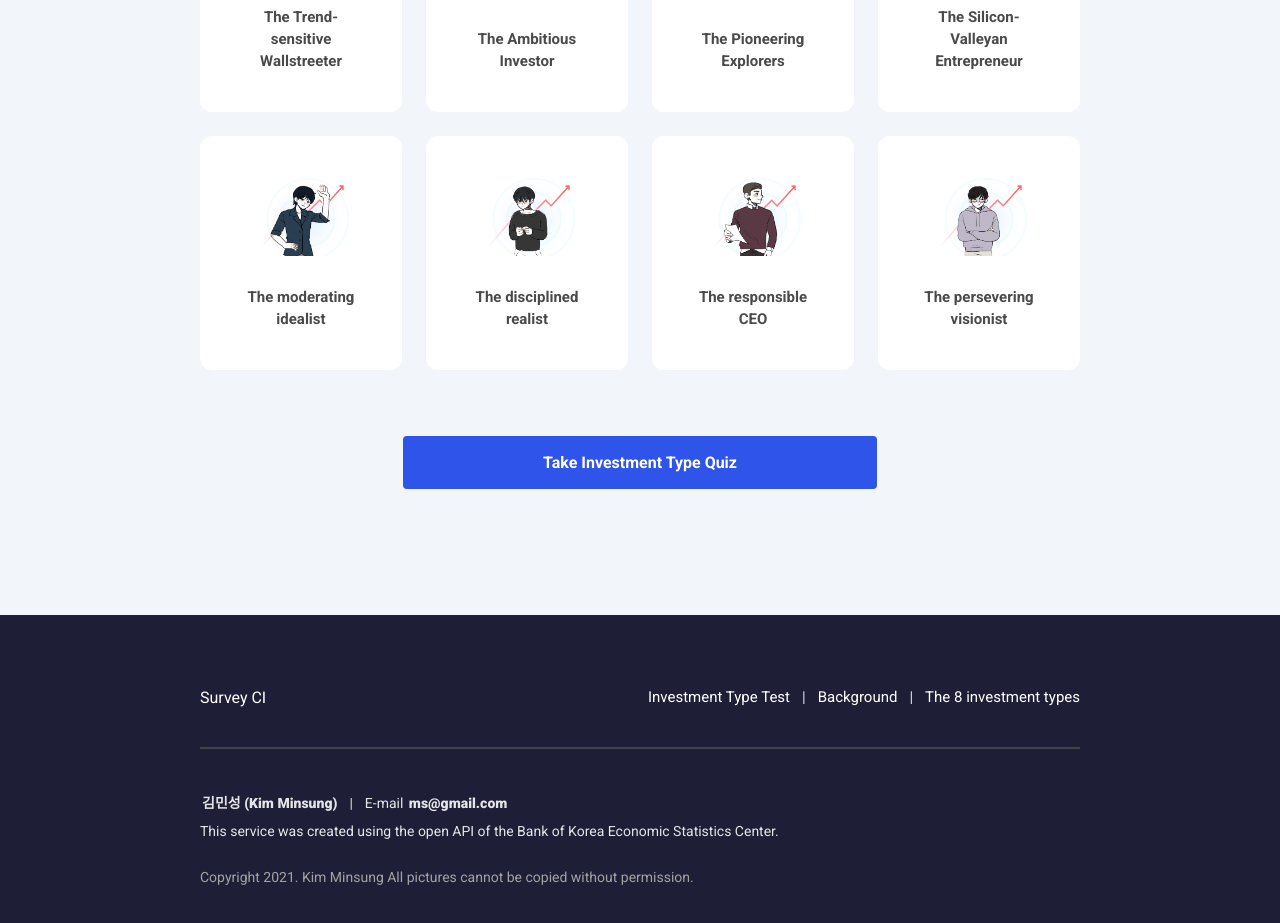
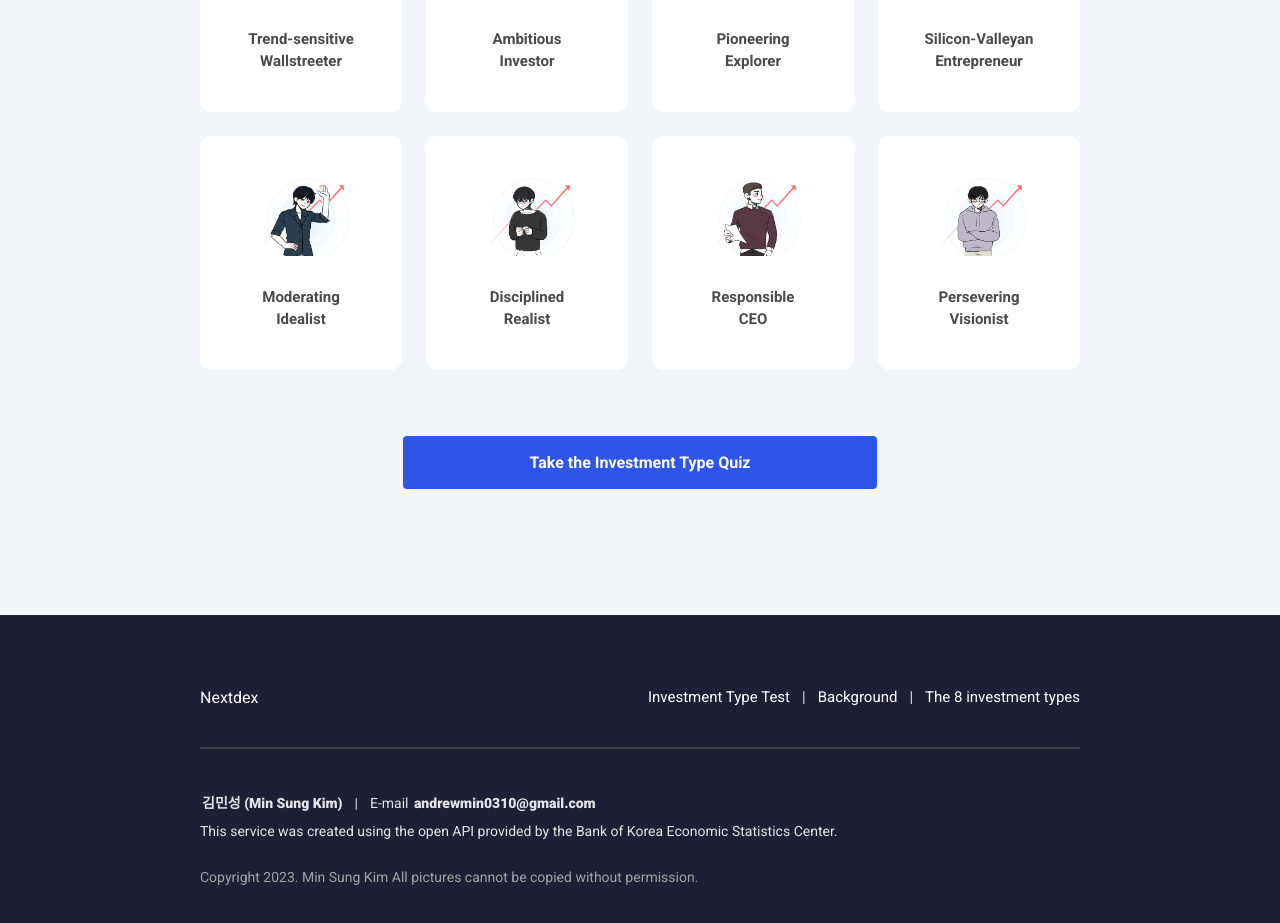
Before and after one commit to sanapark2023/BOLD_01_MS_new, a React (Create React App) app in the folder client/: page /types in a window 1280 px wide. Shown: the part 507-1430 px from the top of the page. Built offline with nearby package versions, Linux system fonts and the light colour scheme; what survey-core would draw is missing.

Commit message:
번역수정

```diff
--- a/client/src/components/Footer.jsx
+++ b/client/src/components/Footer.jsx
@@ -8,7 +8,7 @@ function Footer() {
     <article className='ms_footer'>
         <div className='container'>
             <div className='ms_footer_top'>
-                <ScrollToTopLink className='ms_footer_top_logo' to='/'>Survey CI</ScrollToTopLink>
+                <ScrollToTopLink className='ms_footer_top_logo' to='/'>Nextdex</ScrollToTopLink>
                 <ul>
                     <li><ScrollToTopLink to='../../test'>{language === 'ko' ? "투자유형 검사" : "Investment Type Test"}</ScrollToTopLink></li>
                     <li><ScrollToTopLink to='../../background'>{language === 'ko' ? "백그라운드" : "Background"}</ScrollToTopLink></li>
@@ -17,11 +17,11 @@ function Footer() {
             </div>
             <div className='ms_footer_bottom'>
                 <div className='ms_footer_bottom_author'>
-                    <p><span>김민성 (Kim Minsung)</span></p>
-                    <p>E-mail <span>ms@gmail.com</span></p>
+                    <p><span>김민성 (Min Sung Kim)</span></p>
+                    <p>E-mail <span>andrewmin0310@gmail.com</span></p>
                 </div>
-                <p>{language === 'ko' ? "이 서비스는 한국은행 경제통계센터 오픈 API를 활용하여 제작하였습니다.":"This service was created using the open API of the Bank of Korea Economic Statistics Center."}</p>
-                <p className='ms_footer_bottom_copyright'>Copyright 2021. Kim Minsung All pictures cannot be copied without permission.</p>
+                <p>{language === 'ko' ? "이 서비스는 한국은행 경제통계센터 오픈 API를 활용하여 제작하였습니다.":"This service was created using the open API provided by the Bank of Korea Economic Statistics Center."}</p>
+                <p className='ms_footer_bottom_copyright'>Copyright 2023. Min Sung Kim All pictures cannot be copied without permission.</p>
             </div>
         </div>
     </article>
--- a/client/src/components/Header.jsx
+++ b/client/src/components/Header.jsx
@@ -31,7 +31,7 @@ function Header() {
     return (
     <header className='ms_header'>
         <div className='container'>
-        <h1><ScrollToTopLink to=''>Survey CI</ScrollToTopLink></h1>
+        <h1><ScrollToTopLink to=''>Nextdex</ScrollToTopLink></h1>
         <nav className='pc_nav'>
             <ScrollToTopNavLink to="test" activeClassName="active"><h2>{language === 'ko' ? "투자유형 검사" : "Investment Type Test"}</h2></ScrollToTopNavLink>
             <ScrollToTopNavLink to="background" activeClassName="active"><h2>{language === 'ko' ? "백그라운드" : "Background"}</h2></ScrollToTopNavLink>
--- a/client/src/components/Types.jsx
+++ b/client/src/components/Types.jsx
@@ -16,21 +16,21 @@ function Types() {
                     ['책임있는', 'CEO'],
                     ['인내하는', '미래비전가']]
     } else {
-        type_list =  [['The Trend-sensitive', 'Wallstreeter'],
-                    ['The Ambitious','Investor'],
-                    ['The Pioneering', 'Explorers'],
-                    ['The Silicon-Valleyan', 'Entrepreneur'],
-                    ['The moderating', 'idealist'],
-                    ['The disciplined', 'realist'],
-                    ['The responsible', 'CEO'],
-                    ['The persevering', 'visionist']]
+        type_list =  [['Trend-sensitive', 'Wallstreeter'],
+                    ['Ambitious','Investor'],
+                    ['Pioneering', 'Explorer'],
+                    ['Silicon-Valleyan', 'Entrepreneur'],
+                    ['Moderating', 'Idealist'],
+                    ['Disciplined', 'Realist'],
+                    ['Responsible', 'CEO'],
+                    ['Persevering', 'Visionist']]
     }
     return (
     <article className='ms_types'>
         <div className='container'>
         <p className='ms_types_title'>{language === 'ko' ? "8가지 투자유형" : "The 8 investment types"}</p>
         <p className='ms_types_question'>{language === 'ko' ? "나는 어떤 유형의 투자자일까요?" : "What type of investor am I?"}</p>
-        <p className='ms_types_desc'>{language === 'ko' ? "수익과 안정 중 더 추구하는 가치는 무엇인지, 위험성향은 어느정도인지, ESG를 얼마나 고려하는지 등을 종합적으로 판단하여 투자유형을 진단합니다." : "Investment types are diagnosed by comprehensively evaluating preferences for pursuing returns or stability, risk tolerance, consideration of ESG factors, and more."}</p>
+        <p className='ms_types_desc'>{language === 'ko' ? "수익과 안정 중 더 추구하는 가치는 무엇인지, 위험성향은 어느정도인지, ESG를 얼마나 고려하는지 등을 종합적으로 판단하여 투자유형을 진단합니다." : "Survey CI diagnoses your investment type by comprehensively evaluating your preferences for risk tolerance, short and long-term returns, and the level of consideration for ESG factors."}</p>
         <ul className='ms_types_list'>
             {type_list.map((item, index)=>{return(
                 <li key={index}>
@@ -41,7 +41,7 @@ function Types() {
                 </li>
             )})}
         </ul>
-        <a href='test' className='test_btn'>{language === 'ko' ? "투자유형 검사하기" : "Take Investment Type Quiz"}</a>
+        <a href='test' className='test_btn'>{language === 'ko' ? "투자유형 검사하기" : "Take the Investment Type Quiz"}</a>
         </div>
     </article>
     );
--- a/client/src/pages/MainPage.jsx
+++ b/client/src/pages/MainPage.jsx
@@ -9,15 +9,15 @@ function MainPage() {
     <>
         <article className='ms_hero'>
             <div className='container'>
-                {language === 'ko'?<h1>나만의<br></br> <span>투자유형</span>을<br></br> 알아보세요!</h1>:<h1>Discover<br></br>your own<br></br><span>investment style</span>!</h1>}
-                {language === 'ko'?<p>투자유형 검사 결과에 따라<br></br> <span>맞춤형 경제지표</span>를 볼 수 있어요</p>:<p>Take the investment type test.<br></br>See <span>customized economic indicators</span> based on your results.</p>}
-                <ScrollToTopLink to='/test'>{language === 'ko'?"투자유형 검사하기" : "Take Investment Type Quiz"}</ScrollToTopLink>
+                {language === 'ko'?<h1>나만의<br></br> <span>투자유형</span>을<br></br> 알아보세요!</h1>:<h1>Discover<br></br>your own<br></br><span>investment type</span>!</h1>}
+                {language === 'ko'?<p>투자유형 검사 결과에 따라<br></br> <span>맞춤형 경제지표</span>를 볼 수 있어요</p>:<p>Take a short test to check your investment type to see the<br></br><span>customized economic indicators</span> based on your results.</p>}
+                <ScrollToTopLink to='/test'>{language === 'ko'?"투자유형 검사하기" : "Check out your investment type!"}</ScrollToTopLink>
                 <img src='/HeroImg.png' alt='이미지'></img>
             </div>
         </article>
         <article className='ms_api'>
             <div className='container'>
-            <p>{language === 'ko'?"한국은행 ECOS 경제통계센터와 공공데이터 포털의 API를 활용했어요":"We utilized APIs from the Bank of Korea's ECOS Economic Statistics Center and the Public Data Portal."}</p>
+            <p>{language === 'ko'?"한국은행 ECOS 경제통계센터와 공공데이터 포털의 API를 활용했어요":"APIs from the Bank of Korea's ECOS Economic Statistics Center and the Public Data Portal are utilized for the provided data."}</p>
             <img src='/api.png' alt='이미지'></img>
             </div>
         </article>
@@ -39,8 +39,8 @@ function MainPage() {
                     <p className='ms_step2_step'>STEP 2</p>
                     <p className='ms_step2_title'>{language === 'ko'?"추천 지표를 살펴보세요":"Check out your indicators"}</p>
                     <p className='ms_step2_desc'>{language === 'ko'?"수익, 미래가치, ESG에 대한 성향을 바탕으로":"Optimized based on your preference for profit,"}<br></br>
-                    {language === 'ko'?"최적화한 데이터입니다. PDF를 다운받아 확인해보세요!":"future value, and ESG. Download the PDF to learn more!"}</p>
-                    <ScrollToTopLink to='/types'>{language === 'ko'?'추천 지표 살펴보기 >':"Explore the indicators >"}</ScrollToTopLink>
+                    {language === 'ko'?"최적화한 데이터입니다. PDF를 다운받아 확인해보세요!":"future value, and ESG. Download the PDF"}<br></br>{"in your investment type page to learn more."}</p>
+                    <ScrollToTopLink to='/types'>{language === 'ko'?'추천 지표 살펴보기 >':"Explore the 8 investment types>"}</ScrollToTopLink>
                 </div>
                 <img src='/2_step.png' alt='이미지'></img>
             </div>
@@ -49,7 +49,7 @@ function MainPage() {
             <div className='container'>
                 <p className='ms_step3_step'>STEP 3</p>
                 <p className='ms_step3_title'>{language === 'ko'?"투자목표에 한 걸음 더 나아가요!":"Take one step closer to your investment goals!"}</p>
-                <p className='ms_step3_desc'>{language === 'ko'?"나의 투자유형과 추천지표를 참고하여":"Use your investment type and recommended indicators "}{language === 'ko'?"좋은 투자자가 되기 위해 꾸준히 공부하며 함께 성장해요":"to become a better investor by studying and growing together."}</p>
+                <p className='ms_step3_desc'>{language === 'ko'?"나의 투자유형과 추천지표를 참고하여":"Use your investment type and recommended indicators "}{language === 'ko'?"좋은 투자자가 되기 위해 꾸준히 공부하며 함께 성장해요":"to grow as ßa better investor."}</p>
                 <img src='/3_step.png' alt='이미지'></img>
             </div>
         </article>
--- a/client/src/pages/TestPage.jsx
+++ b/client/src/pages/TestPage.jsx
@@ -10,7 +10,7 @@ function TestPage() {
         <div className='container'>
         <p className='ms_test_title'>{language==="ko"?"투자유형 검사하기":"Investment Type Test"}</p>
         <p className='ms_test_question'>{language==="ko"?"투자유형을 검사해보세요":"Discover Your Investment Type"}</p>
-        <p className='ms_test_desc'>{language==="ko"?"간편하게 몇가지 질문에 응답하면 나의 투자유형을 바로 알아볼 수 있어요. 개인정보를 일체 저장하지 않으니 안심하고 응답해주세요!":"Easily discover your investment style by answering a few simple questions. Rest assured that no personal information is stored, so please feel free to respond with confidence!"}</p>
+        <p className='ms_test_desc'>{language==="ko"?"간편하게 몇가지 질문에 응답하면 나의 투자유형을 바로 알아볼 수 있어요. 개인정보를 일체 저장하지 않으니 안심하고 응답해주세요!":"Discover your investment style by answering this short survey. No personal information is stored for your privacy."}</p>
         </div>
         <SurveyComponent/>
     </article>
--- a/client/src/pages/TypePage.jsx
+++ b/client/src/pages/TypePage.jsx
@@ -20,14 +20,14 @@ function TypePage() {
                         ['책임있는 CEO','책임있는 CEO로서 이들은 ESG에 대하여 엄격한 잣대를 요구하며, 무모한 투자보다는 안정적이고 현재가치에 집중하는 투자철학을 보유하고 있습니다.'],
                         ['인내하는 미래비전가','인내하는 미래비전가는 안정적이지만 미래 비전이 확고한 기업들을 선택하여 투자합니다. ESG보다는 현재의 안정 등 현실적인 요소들을 추구합니다.']]
     } else {
-        type_list = [['The Trend-sensitive Wallstreeter','Trendy Wall Streeters prioritize profitability, analyzing the current value of a company to make investment decisions, and holding strict standards for ESG.'],
-                        ['The Ambitious Investor','A thrill-seeking investor who values returns focuses on analyzing the current value of a company to make investment decisions, but is also prepared to jump in even if it doesn\'t align with ESG trends, if there is an opportunity.'],
-                        ['The Pioneering Explorers','Adventurous pioneers prioritize returns and analyze future company value when making investment decisions. While they respect ESG values, their top priority is always profitability.'],
-                        ['The Silicon-Valleyan Entrepreneur','A Silicon Valley-style future-oriented company focuses on profits and makes investment decisions by enhancing the company\'s future value. They consider ESG to be an unstoppable global trend and therefore value the company\'s contribution to social, environmental, and governance issues.'],
-                        ['The moderating idealist','Mediating idealists prioritize a future vision when investing but also value current stability and are willing to compromise. They hold strict standards for ESG.'],
-                        ['The disciplined realist','Realistic minimalists pursue low risk and low returns. For them, investing is a short-term and incidental factor, and they value the current value of the company.'],
-                        ['The responsible CEO','As responsible CEOs, they demand strict standards for ESG and hold an investment philosophy that prioritizes stability and current value over reckless investments.'],
-                        ['The persevering visionist','Patient visionaries prioritize stable but visionary companies when investing, focusing on practical factors such as current stability rather than ESG.']]
+        type_list = [['Trend-sensitive Wallstreeter','Trendy Wall Streeters prioritize profitability, analyzing the current value of a company to make investment decisions, and holding strict standards for ESG.'],
+                        ['Ambitious Investor','Ambitious investors focuses on analyzing the current value of a company to make investment decisions, but are also prepared to invest in those that do not align with strict ESG trends.'],
+                        ['Pioneering Explorers','Pioneering explorers prioritize returns and the long-term value when making investment decisions. While they do respect ESG values, profitability remains their top priority.'],
+                        ['Silicon-Valleyan Entrepreneur','Silicon Valleyan Entrepreneurs focus on profits and make investment decisions by enhancing the company\'s future value. They consider ESG to be an unstoppable global trend and therefore value the company\'s contribution to social, environmental, and governance issues.'],
+                        ['Moderating idealist','Moderating idealists prioritize future vision when investing, but also value current stability and are willing to compromise. They hold strict standards for ESG.'],
+                        ['Disciplined realist','Disciplined realists pursue low risk and low returns. For them, investing is a short-term and incidental factor, and they value the current value of the company.'],
+                        ['Responsible CEO','Responsible CEOs demand strict standards for ESG and hold an investment philosophy that prioritizes stability and current value over high-risk investments.'],
+                        ['Persevering visionist','Persevering visionists prioritize stable but visionary companies when investing, focusing on practical factors such as current stability rather than ESG.']]
     }
     function shuffle(array) {
     array.sort(() => Math.random() - 0.5);
@@ -43,14 +43,14 @@ function TypePage() {
                                     ['책임있는', 'CEO',7],
                                     ['인내하는', '미래비전가',8]]
     } else {
-        type_name_list_fixed =  [['The Trend-sensitive', 'Wallstreeter',1],
-                                    ['The Ambitious','Investor',2],
-                                    ['The Pioneering', 'Explorers',3],
-                                    ['The Silicon-Valleyan', 'Entrepreneur',4],
-                                    ['The moderating', 'idealist',5],
-                                    ['The disciplined', 'realist',6],
-                                    ['The responsible', 'CEO',7],
-                                    ['The persevering', 'visionist',8]]
+        type_name_list_fixed =  [['Trend-sensitive', 'Wallstreeter', 1],
+                                    ['Ambitious','Investor', 2],
+                                    ['Pioneering', 'Explorer', 3],
+                                    ['Silicon-Valleyan', 'Entrepreneur', 4],
+                                    ['Moderating', 'Idealist', 5],
+                                    ['Disciplined', 'Realist', 6],
+                                    ['Responsible', 'CEO', 7],
+                                    ['Persevering', 'Visionist'], 8]
     }
     let type_name_list
     if (language === "ko") {
@@ -63,14 +63,14 @@ function TypePage() {
                             ['책임있는', 'CEO',7],
                             ['인내하는', '미래비전가',8]]
     } else {
-        type_name_list =  [['The Trend-sensitive', 'Wallstreeter',1],
-                            ['The Ambitious','Investor',2],
-                            ['The Pioneering', 'Explorers',3],
-                            ['The Silicon-Valleyan', 'Entrepreneur',4],
-                            ['The moderating', 'idealist',5],
-                            ['The disciplined', 'realist',6],
-                            ['The responsible', 'CEO',7],
-                            ['The persevering', 'visionist',8]]
+        type_name_list =  [['Trend-sensitive', 'Wallstreeter', 1],
+                            ['Ambitious','Investor', 2],
+                            ['Pioneering', 'Explorer', 3],
+                            ['Silicon-Valleyan', 'Entrepreneur', 4],
+                            ['Moderating', 'Idealist', 5],
+                            ['Disciplined', 'Realist', 6],
+                            ['Responsible', 'CEO', 7],
+                            ['Persevering', 'Visionist', 8]]
     }
     shuffle(type_name_list)
 
@@ -88,15 +88,15 @@ function TypePage() {
             <div className='container'>
                 <div className='ms_typepage_index_left'>
                     {language === 'ko' ? <h3><span>'{type_list[id-1][0]}'</span> 에게 추천하는 경제지표를 소개합니다!</h3>:<h3>
-Introducing recommended economic indicators for <span>'{type_list[id-1][0]}'</span></h3>}
-                    <p>{language === 'ko' ? "각 유형별 수익/안정, 미래/현재가치, ESG 성향에 따라 7개의 거시경제 지표를 활용하여 산출한 지표입니다. 산출 방법에 대한 자세한 설명은 PDF 파일을 받아 확인해보세요!" : "This is an indicator derived from 7 macroeconomic indicators based on profitability/stability, future/present value, and ESG tendencies for each type. For a detailed description of the calculation method, please download the PDF file and check it out!"}</p>
+Introducing the recommended index for <span>'{type_list[id-1][0]}'</span></h3>}
+                    <p>{language === 'ko' ? "각 유형별 수익/안정, 미래/현재가치, ESG 성향에 따라 7개의 거시경제 지표를 활용하여 산출한 지표입니다. 산출 방법에 대한 자세한 설명은 PDF 파일을 받아 확인해보세요!" : "Check out your customized index derived from 7 macroeconomic indicators based on profitability/stability, future/present value, and ESG tendencies of your investment type. Please download the PDF file for a detailed description of the calculation method and how to best utilize the index."}</p>
                 </div>
-                <a href={"/type"+id+".pdf"} target="_blank">{language === 'ko' ? "유형과 지표 설명 PDF받기" : "Indicators Description PDF"}</a>
+                <a href={"/type"+id+".pdf"} target="_blank">{language === 'ko' ? "유형과 지표 설명 PDF받기" : "Index Description PDF"}</a>
             </div>
         </div>
         <div className='ms_typepage_chart'>
             <div className='container'>
-            {loading ? <p className='loading_title'>{language === 'ko' ? "이 유형에 딱 맞는 지표를 산출하고 있어요!":"We are calculating the perfect indicator for this type!"}</p>:
+            {loading ? <p className='loading_title'>{language === 'ko' ? "이 유형에 딱 맞는 지표를 산출하고 있어요!":"We are calculating the customized index for your investment type!"}</p>:
                 <div className='ms_typepage_chart_index'>
                     <h1>{data[data.length-1]['value'].toFixed(2)}</h1>
                     <div>
@@ -111,7 +111,7 @@ Introducing recommended economic indicators for <span>'{type_list[id-1][0]}'</sp
         </div>
         <div className='ms_typepage_other'>
             <div className='container'>
-                <h3>{language === 'ko' ? "나와 비슷하거나 다른 유형도 구경해보세요!" : "Take a look at similar or different types!"}</h3>
+                <h3>{language === 'ko' ? "나와 비슷하거나 다른 유형도 구경해보세요!" : "Explore other investment types and their customized indices!"}</h3>
                 <ul className='ms_types_list'>
                     {type_name_list.slice(0,4).map((item, index)=>{return(
                         <li key={index}>
```
Also changed, not shown: client/src/components/SurveyComponent.jsx (+43 -43 lines), client/src/context/messages/messages.js (+7 -7 lines).
